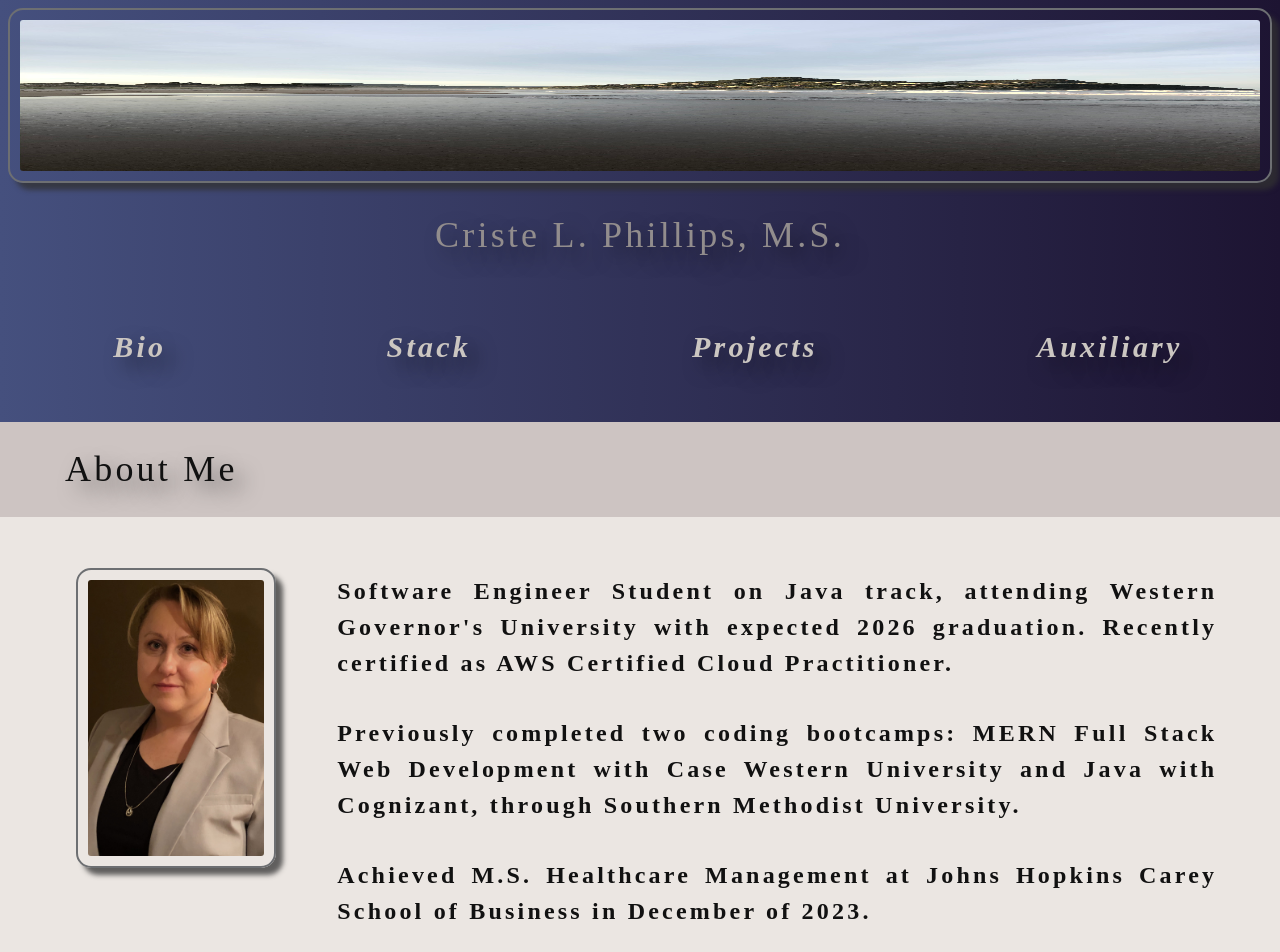
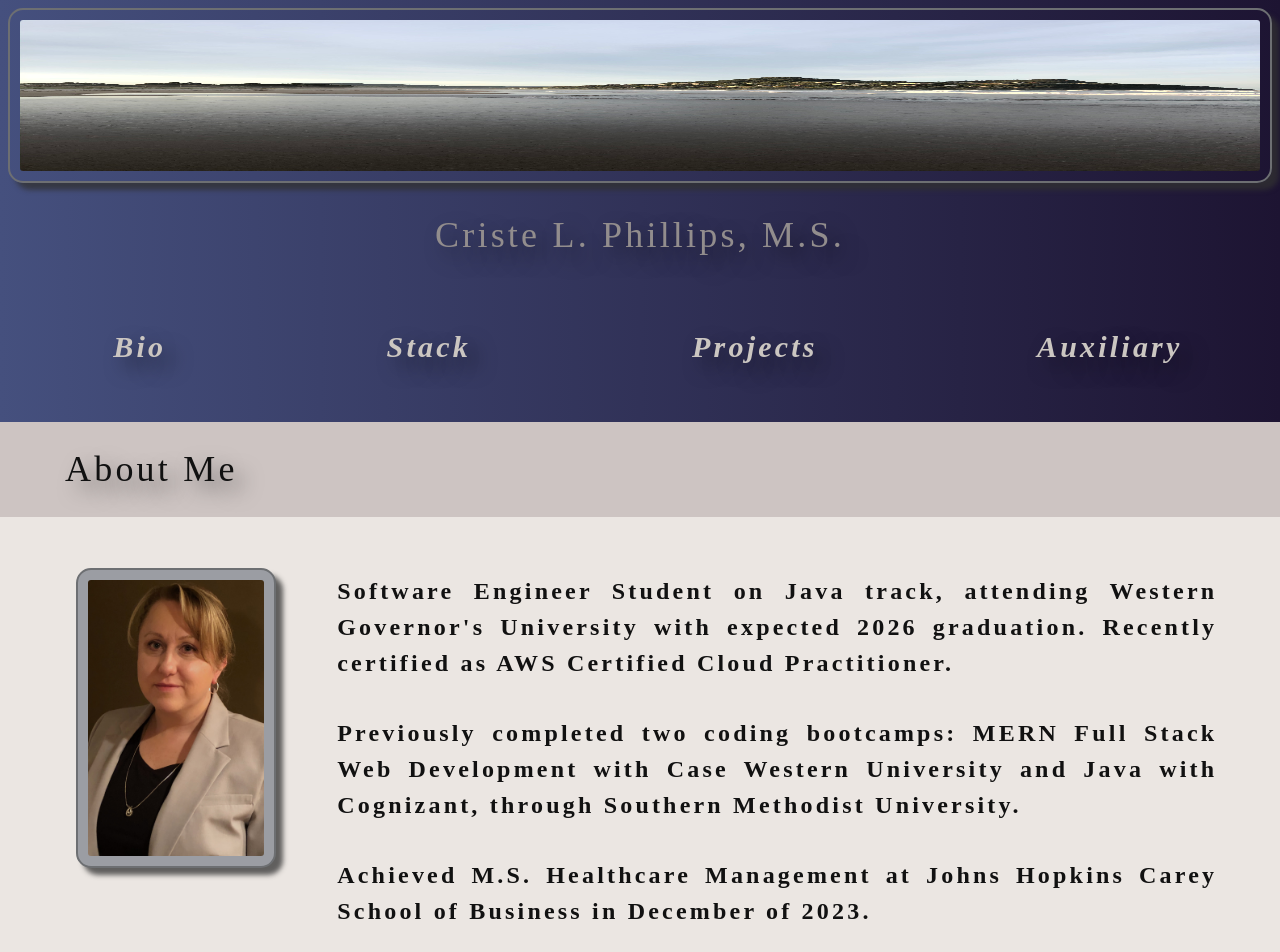
Before and after one commit to cphill11/react-portfolio, a React (Create React App) app: page / in a window 1280 px wide. Shown: the top 952 px of the page. Built offline with nearby package versions, Linux system fonts and the light colour scheme.

Commit message:
css changes to about me page

```diff
--- a/src/components/Portfolio.js
+++ b/src/components/Portfolio.js
@@ -8,9 +8,8 @@ function Portfolio(props) {
   return (
     <section class="portfolioSection">
       <h1 id="portfolio">
-        Portfolio Display: Click on Image to open link for informative Repository README.md file to recent work
-      </h1>
-      <div id="backing">
+        Portfolio Display: Images are hyperlinks to repo README.md files</h1>
+
       <div className="SplitPane">
         {" "}
         {props.left}
@@ -42,7 +41,6 @@ function Portfolio(props) {
           />
         </div>
       </div>
-      </div>
     </section>
 
   );
--- a/src/index.css
+++ b/src/index.css
@@ -224,11 +224,25 @@ img {
   padding: 10px;
   border: 2px solid;
   border-color: rgb(109, 111, 114);
+  /* background-color: #7480ad; */
   border-radius: 15px;
   -webkit-box-shadow: 7px 7px 5px 0px  rgb(109, 111, 114);
   -moz-box-shadow: 7px 7px 5px 0px rgba(50, 50, 50, 0.75);
   box-shadow: 7px 7px 5px 0px rgba(50, 50, 50, 0.75);
 }
+
+#aboutPhoto img {
+  justify-content: center;
+  padding: 10px;
+  border: 2px solid;
+  border-color: rgb(109, 111, 114);
+  background-color: #9b9da3;
+  border-radius: 15px;
+  -webkit-box-shadow: 7px 7px 5px 0px  rgb(109, 111, 114);
+  -moz-box-shadow: 7px 7px 5px 0px rgba(50, 50, 50, 0.75);
+  box-shadow: 7px 7px 5px 0px rgba(50, 50, 50, 0.75);
+}
+
 
 #backing {
   padding: 1% 0% 1% 0%;
```
